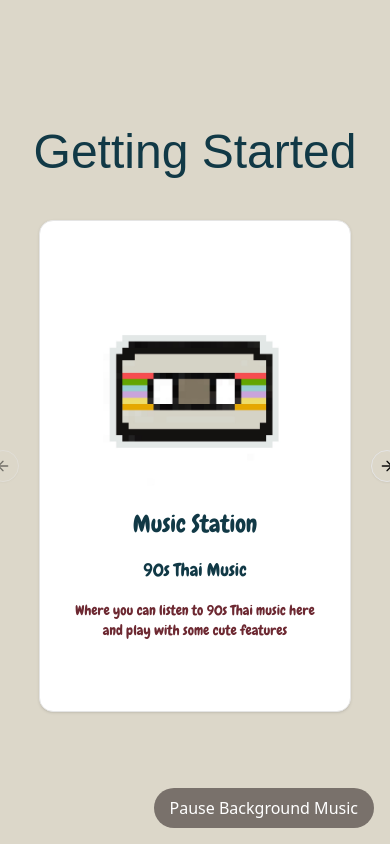
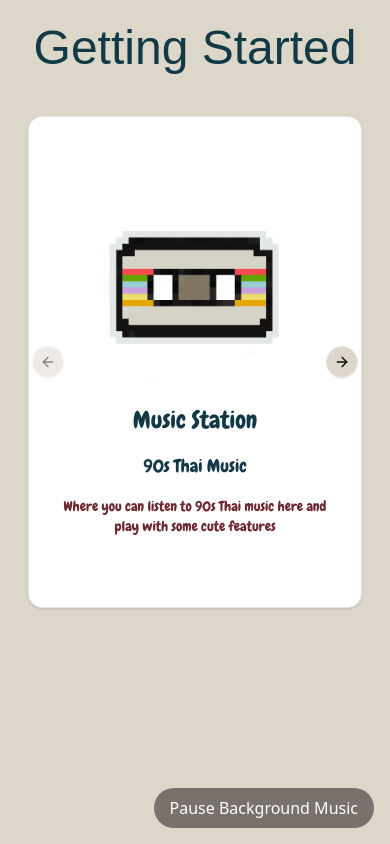
Before and after one commit to PattiyaY/music-station, a Next.js app: page /introduction in a window 390 px wide. Built offline with nearby package versions, Linux system fonts and the light colour scheme; no server answers; a web font is replaced by a local one.

Commit message:
refactor: mobile responsive

```diff
--- a/src/app/globals.css
+++ b/src/app/globals.css
@@ -120,3 +120,7 @@
     @apply bg-background text-foreground;
   }
 }
+
+@utility container {
+  padding: 1.5rem;
+}
--- a/src/app/introduction/page.tsx
+++ b/src/app/introduction/page.tsx
@@ -18,14 +18,15 @@ const chewy = Chewy({ subsets: ["latin"], weight: "400" });
 export default function Introduction() {
   return (
     <>
-      <div className="flex flex-col items-center justify-center w-full">
-        <div className="flex flex-col items-center justify-center min-h-screen gap-10 text-center">
+      <div className="flex flex-col items-center justify-center">
+        <div className="container w-full">
+          <div className="flex flex-col items-center justify-center gap-10 text-center ">
             <h1
               className={`font-bold text-5xl text-[#113946] ${ewert.className}`}
             >
               Getting Started
             </h1>
-          <Carousel className="w-full max-w-xs">
+            <Carousel className="w-full relative">
               <CarouselContent className="h-full">
                 {Object.entries(guide).map(([key, item]) => (
                   <CarouselItem key={key} className="h-[500px]">
@@ -34,7 +35,10 @@ export default function Introduction() {
                         <CardContent className="flex flex-col h-full items-center justify-center p-6 text-center space-y-4">
                           <div className="flex flex-row gap-2 items-center justify-center">
                             {item.image?.map((img, i) => (
-                            <div key={i} className="w-full flex justify-center">
+                              <div
+                                key={i}
+                                className="w-full flex justify-center"
+                              >
                                 <Image
                                   src={img}
                                   alt={`${item.title} - ${i}`}
@@ -69,9 +73,10 @@ export default function Introduction() {
                   </CarouselItem>
                 ))}
               </CarouselContent>
-            <CarouselPrevious />
-            <CarouselNext />
+              <CarouselPrevious className="absolute left-2 md:left-4 top-1/2 -translate-y-1/2 z-10" />
+              <CarouselNext className="absolute right-2 md:right-4 top-1/2 -translate-y-1/2 z-10" />
             </Carousel>
+          </div>
         </div>
       </div>
     </>
--- a/src/app/page.tsx
+++ b/src/app/page.tsx
@@ -8,7 +8,8 @@ const ewert = Ewert({ subsets: ["latin"], weight: "400" });
 
 export default function Home() {
   return (
-    <div className="flex flex-col items-center justify-center w-full">
+    <div className="flex flex-col items-center justify-center">
+      <div className="container w-full">
         <div className="flex flex-col items-center justify-center min-h-screen gap-10 text-center">
           <h1
             className={`font-bold text-5xl text-[#113946] text-center ${ewert.className}`}
@@ -22,5 +23,6 @@ export default function Home() {
           </Link>
         </div>
       </div>
+    </div>
   );
 }
--- a/src/components/AudioController.tsx
+++ b/src/components/AudioController.tsx
@@ -4,7 +4,7 @@ import { useEffect, useRef, useState } from "react";
 
 export default function AudioController() {
   const audioRef = useRef<HTMLAudioElement>(null);
-  const [isPlaying, setIsPlaying] = useState(false); // Start as false until play succeeds
+  const [isPlaying, setIsPlaying] = useState(false);
 
   useEffect(() => {
     const audio = audioRef.current;
--- a/src/data/guide.const.tsx
+++ b/src/data/guide.const.tsx
@@ -39,7 +39,7 @@ export const guide: Guide[] = [
     title: "Step 3",
     subtitle: "Play next song & previous song",
     description: "Press the next or previous button to play the next song",
-    image: [nextSong, previousSong],
+    image: [previousSong, nextSong],
   },
   {
     title: "Let's play some music!",
```
Lines whose indentation alone changed are shown as unchanged.
